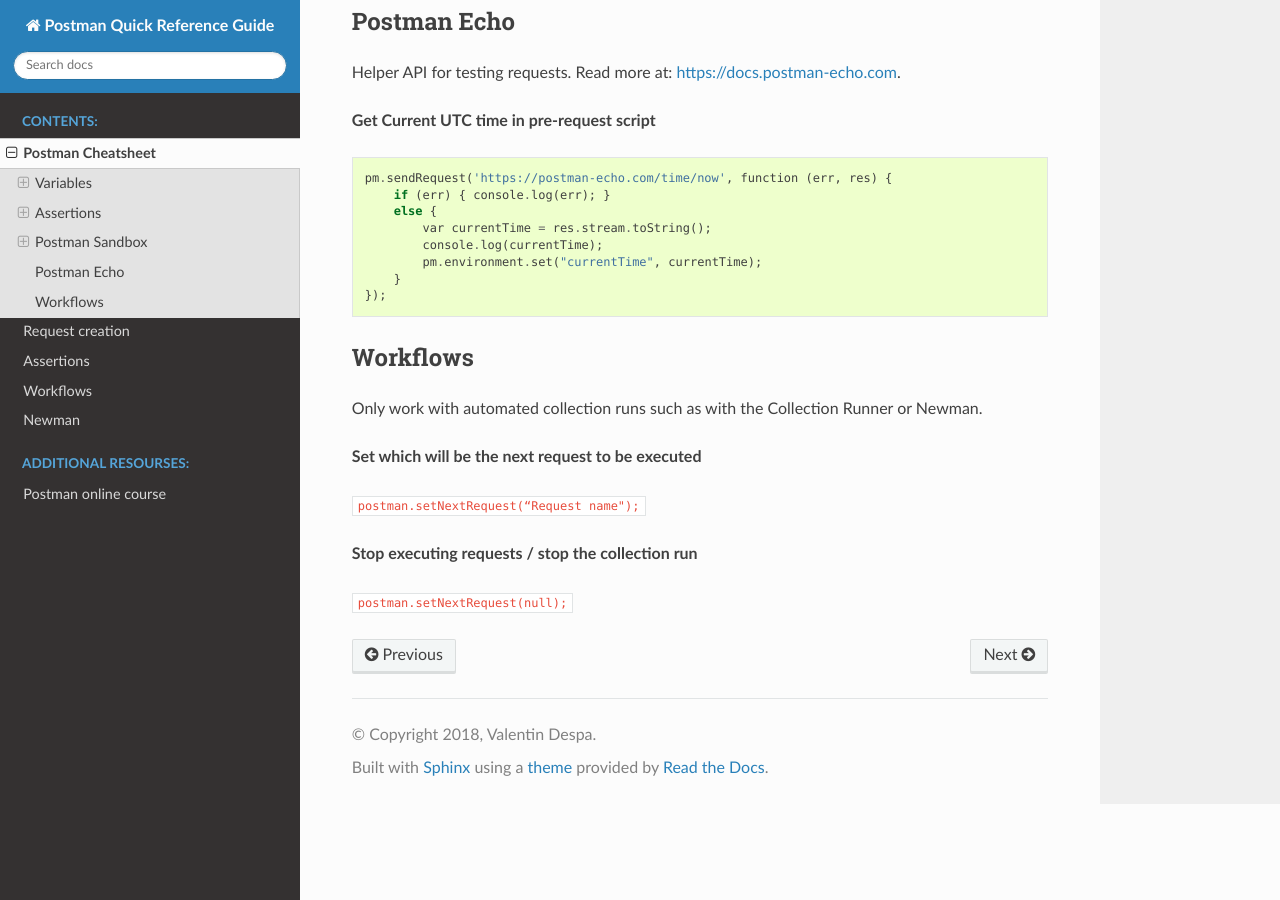
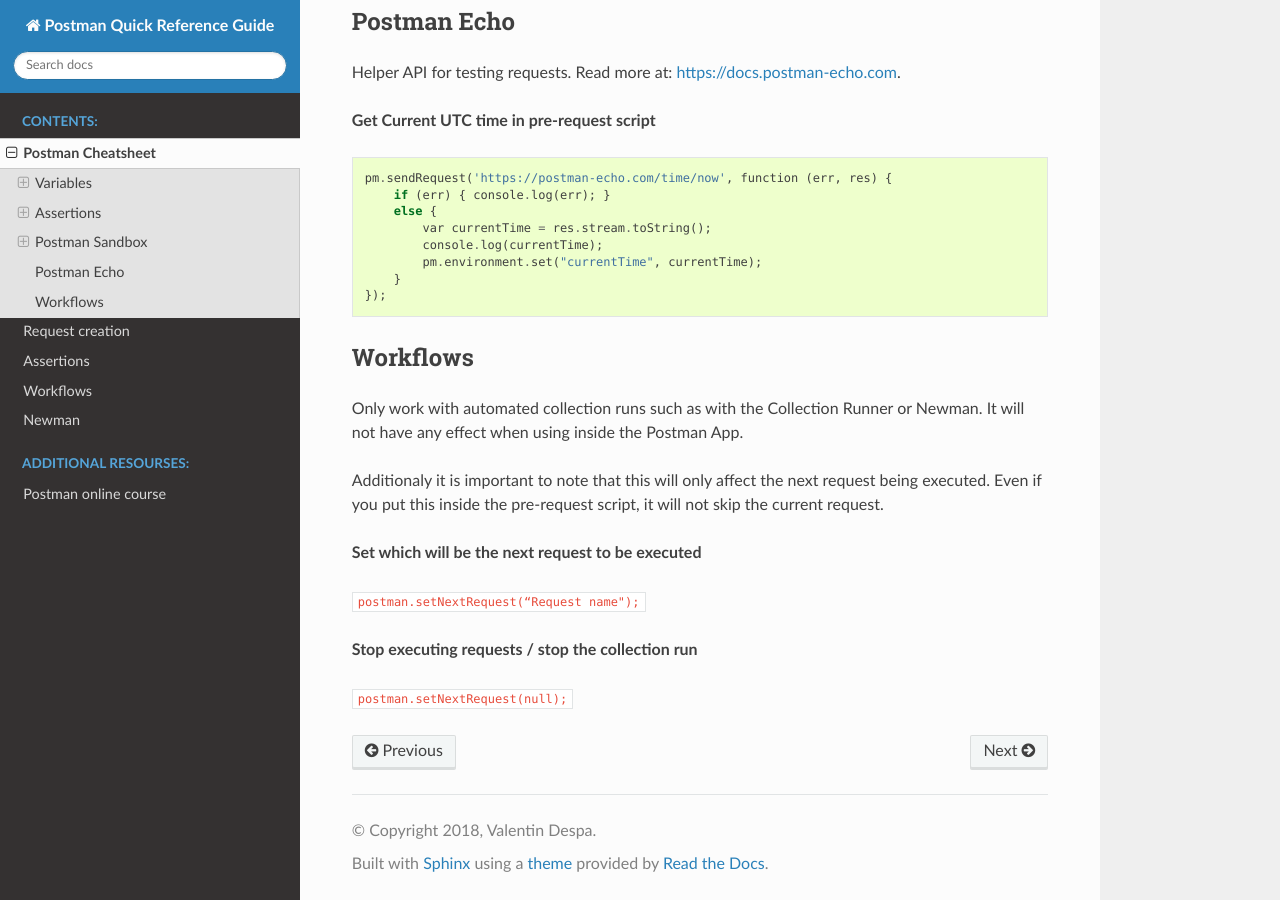
Before and after one commit to vdespa/postman-quick-reference-guide, a Sphinx documentation site: the page built from docs/cheatsheet.rst, in a window 1280 px wide and 900 px high, scrolled down 6395 px. Built offline with Sphinx 7.4.7 and the Read the Docs theme 2.0.0, drawn with Linux system fonts in a browser that asks for light colours.

Commit message:
Make it a bit clearer what setNextRequest will do

```diff
--- a/docs/cheatsheet.rst
+++ b/docs/cheatsheet.rst
@@ -287,7 +287,9 @@
 Workflows
 =========
 
-Only work with automated collection runs such as with the Collection Runner or Newman.
+Only work with automated collection runs such as with the Collection Runner or Newman. It will not have any effect when using inside the Postman App.
+
+Additionaly it is important to note that this will only affect the next request being executed. Even if you put this inside the pre-request script, it will not skip the current request.
 
 **Set which will be the next request to be executed**
 
```
